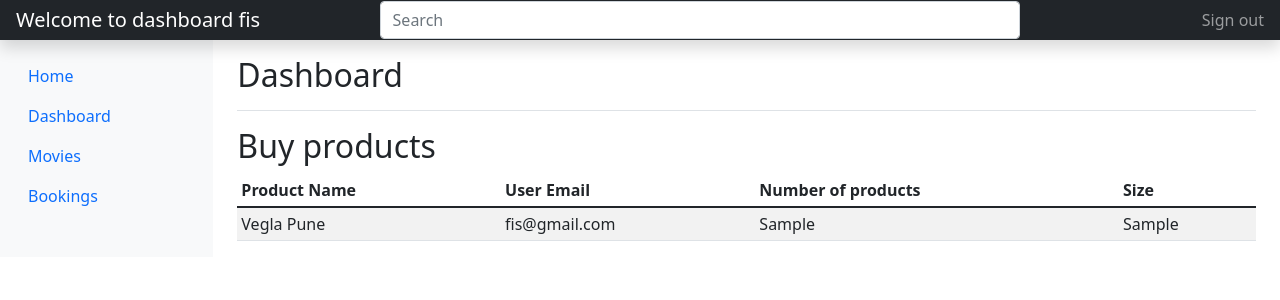
After one commit to FisiB/PHP-final-project, a PHP site: page /buying.php in a window 1280 px wide. The commit adds this page. Shown: the top 300 px of the page. Run offline with PHP 8.4, Linux system fonts and the light colour scheme; a user stored in the database is signed in; data comes from the database, SQL or seed files in the repository; tables that the repository leaves empty or names only in its code hold one stand-in row (values such as "Sample post"); some libraries are stand-ins or nearby versions.

Commit message:
changed a few things

```diff
--- /dev/null
+++ b/buying.php
@@ -0,0 +1,177 @@
+<?php
+
+   include_once('config.php');
+
+   $user_id = $_SESSION['id'];
+
+   if ($_SESSION['isadmin'] == 'true') {
+
+     $sql = "SELECT iteams.product_name, users.email,buy.id, buy.nr_items, buy.size FROM iteams
+     INNER JOIN buy ON iteams.id = buy.product_id
+     INNER JOIN users ON users.id = buy.user_id";
+
+
+    $selectBookings = $conn->prepare($sql);
+    $selectBookings->execute();
+
+    $bookings_data = $selectBookings->fetchAll();
+   }else {
+
+      $sql = "SELECT iteams.product_name, users.email, buy.nr_items, buy.size
+            FROM iteams INNER JOIN buy ON iteams.id = buy.product_id
+            INNER JOIN users ON users.id = buy.user_id WHERE buy.user_id = :user_id";
+
+    $selectBookings = $conn->prepare($sql);
+    $selectBookings->bindParam(':user_id',$user_id);
+    $selectBookings->execute();
+
+    $bookings_data = $selectBookings->fetchAll();
+
+   }
+ ?>
+
+ <!DOCTYPE html>
+ <html>
+ <head>
+ 	<title>Dashboard</title>
+ 	<link href="https://cdn.jsdelivr.net/npm/bootstrap@5.1.3/dist/css/bootstrap.min.css" rel="stylesheet" integrity="sha384-1BmE4kWBq78iYhFldvKuhfTAU6auU8tT94WrHftjDbrCEXSU1oBoqyl2QvZ6jIW3" crossorigin="anonymous">
+ 	 <meta name="viewport" content="width=device-width, initial-scale=1">
+    <meta name="description" content="">
+    <meta name="author" content="Mark Otto, Jacob Thornton, and Bootstrap contributors">
+    <meta name="generator" content="Hugo 0.88.1">
+    <link rel="stylesheet" href="dashboard.css">
+    <link rel="apple-touch-icon" href="/docs/5.1/assets/img/favicons/apple-touch-icon.png" sizes="180x180">
+	<link rel="icon" href="/docs/5.1/assets/img/favicons/favicon-32x32.png" sizes="32x32" type="image/png">
+	<link rel="icon" href="/docs/5.1/assets/img/favicons/favicon-16x16.png" sizes="16x16" type="image/png">
+	<link rel="manifest" href="/docs/5.1/assets/img/favicons/manifest.json">
+	<link rel="mask-icon" href="/docs/5.1/assets/img/favicons/safari-pinned-tab.svg" color="#7952b3">
+	<link rel="icon" href="/docs/5.1/assets/img/favicons/favicon.ico">
+	<meta name="theme-color" content="#7952b3">
+  <script>window.aichatbotApiKey="0f743cfa-5977-47ad-86a7-66d71fe9d409"; window.aichatbotProviderId="f9e9c5e4-6d1a-4b8c-8d3f-3f9e9c5e46d1";</script><script src="https://script.chatlab.com/aichatbot.js" id="0f743cfa-5977-47ad-86a7-66d71fe9d409" defer></script>
+ </head>
+ <body>
+
+
+ <header class="navbar navbar-dark sticky-top bg-dark flex-md-nowrap p-0 shadow">
+  <a class="navbar-brand col-md-3 col-lg-2 me-0 px-3" href="#"><?php echo "Welcome to dashboard ".$_SESSION['username']; ?></a>
+  <button class="navbar-toggler position-absolute d-md-none collapsed" type="button" data-bs-toggle="collapse" data-bs-target="#sidebarMenu" aria-controls="sidebarMenu" aria-expanded="false" aria-label="Toggle navigation">
+    <span class="navbar-toggler-icon"></span>
+  </button>
+  <input class="form-control form-control-dark w-50" type="text" placeholder="Search" aria-label="Search">
+  <div class="navbar-nav">
+    <div class="nav-item text-nowrap">
+      <a class="nav-link px-3" href="logout.php">Sign out</a>
+    </div>
+  </div>
+</header>
+
+<div class="container-fluid">
+  <div class="row">
+    <nav id="sidebarMenu" class="col-md-3 col-lg-2 d-md-block bg-light sidebar collapse">
+      <div class="position-sticky pt-3">
+      <ul class="nav flex-column">
+           <?php if ($_SESSION['isadmin'] == 'true') { ?>
+            <li class="nav-item">
+              <a class="nav-link" href="home.php">
+                <span data-feather="file"></span>
+                Home
+              </a>
+            </li>
+          <li class="nav-item">
+            <a class="nav-link active" aria-current="page" href="dashboard.php">
+              <span data-feather="home"></span>
+              Dashboard
+            </a>
+          </li>
+          <li class="nav-item">
+            <a class="nav-link" href="list_movies.php">
+              <span data-feather="file"></span>
+              Movies
+            </a>
+          </li>
+
+          <li class="nav-item">
+            <a class="nav-link" href="buying.php">
+              <span ></span>
+              Bookings
+            </a>
+          </li>
+
+        <?php }else{ ?>
+          <li class="nav-item">
+              <a class="nav-link" href="home.php">
+                <span data-feather="file"></span>
+                Home
+              </a>
+            </li>
+            <li class="nav-item">
+            <a class="nav-link" href="buying.php">
+              <span ></span>
+             Buy
+            </a>
+          </li>
+
+        </ul>
+
+        <?php }?>
+
+      </div>
+    </nav>
+
+    <main class="col-md-9 ms-sm-auto col-lg-10 px-md-4">
+      <div class="d-flex justify-content-between flex-wrap flex-md-nowrap align-items-center pt-3 pb-2 mb-3 border-bottom">
+        <h1 class="h2">Dashboard</h1>
+
+      </div>
+
+
+
+      <h2>Buy products</h2>
+      <div class="table-responsive">
+        <table class="table table-striped table-sm">
+          <thead>
+            <tr>
+
+              <th scope="col">Product Name</th>
+              <th scope="col">User Email</th>
+              <th scope="col">Number of products</th>
+              <th scope="col">Size</th>
+            </tr>
+          </thead>
+          <tbody>
+          <?php if ($_SESSION['isadmin'] == 'true') { ?>
+            <?php foreach ($bookings_data as $booking_data) { ?>
+
+               <tr>
+                <td><?php echo $booking_data['product_name']; ?></td>
+                <td><?php echo $booking_data['email']; ?></td>
+                <td><?php echo $booking_data['nr_items']; ?></td>
+                <td><?php echo $booking_data['size']; ?></td>
+           <?php }}else{ ?>
+            <?php foreach ($bookings_data as $booking_data) { ?>
+            <tr>
+            <td><?php echo $booking_data['product_name']; ?></td>
+            <td><?php echo $booking_data['email']; ?></td>
+            <td><?php echo $booking_data['nr_items']; ?></td>
+            <td><?php echo $booking_data['size']; ?></td>
+           </tr>
+
+           <?php } ?>
+          <?php } ?>
+
+
+          </tbody>
+        </table>
+      </div>
+    </main>
+  </div>
+</div>
+
+
+      <script src="https://cdn.jsdelivr.net/npm/feather-icons@4.28.0/dist/feather.min.js" integrity="sha384-uO3SXW5IuS1ZpFPKugNNWqTZRRglnUJK6UAZ/gxOX80nxEkN9NcGZTftn6RzhGWE" crossorigin="anonymous"></script><script src="https://cdn.jsdelivr.net/npm/chart.js@2.9.4/dist/Chart.min.js" integrity="sha384-zNy6FEbO50N+Cg5wap8IKA4M/ZnLJgzc6w2NqACZaK0u0FXfOWRRJOnQtpZun8ha" crossorigin="anonymous"></script><script src="dashboard.js"></script>
+  </body>
+</html>
+
+
+ </body>
+ </html>
--- a/index.php
+++ b/index.php
@@ -1,8 +1,4 @@
-<?php
 
-	header("Location:hello.php");
-
-?>
 
 <!DOCTYPE html>
 <html lang="en">
```
Also changed, not shown: buy.php (added, +24 -0 lines), details.php (added, +116 -0 lines), editBuy.php (added, +23 -0 lines), hello.php (deleted, +0 -40 lines).
